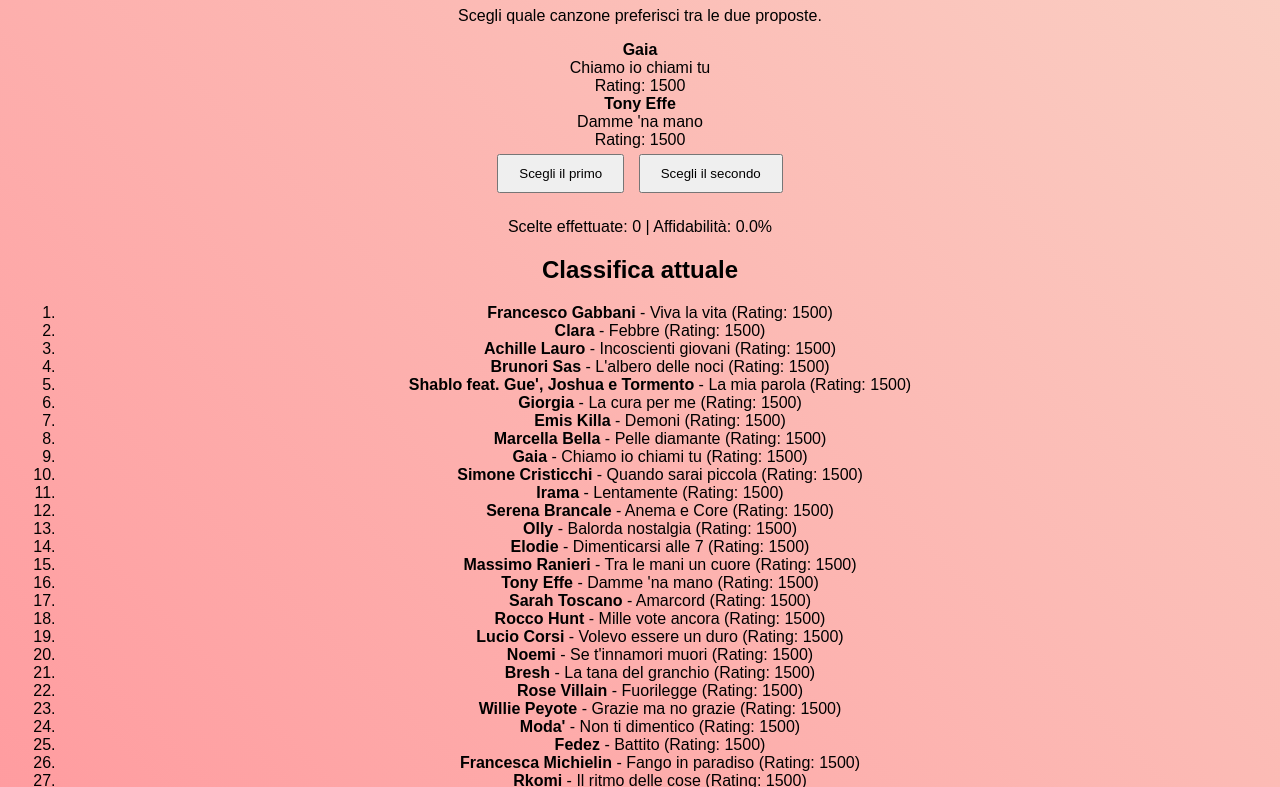
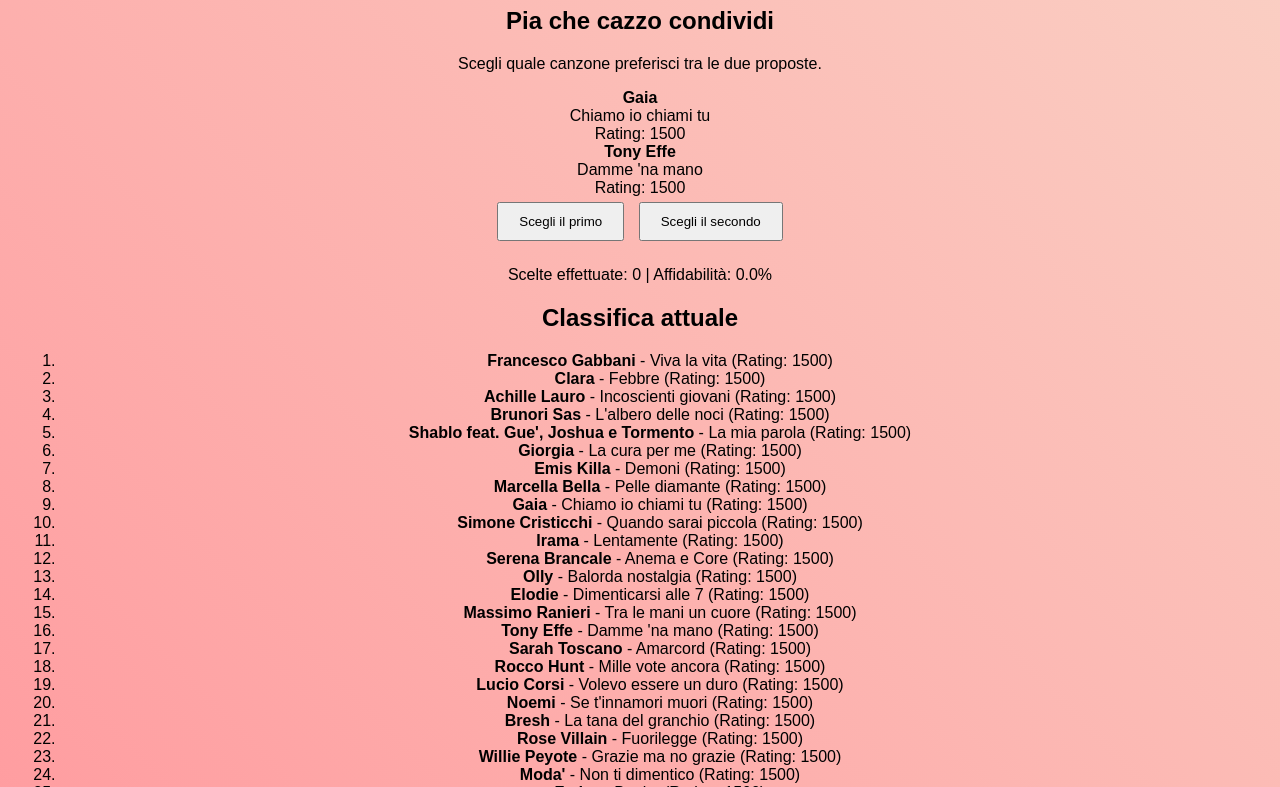
Before and after one commit to dastechimpianti/sanremo-app, a plain HTML site: page index.html in a window 1280 px wide. Shown: the part 93-880 px from the top of the page. Drawn offline with Linux system fonts and the light colour scheme.

Commit message:
Update index.html

```diff
--- a/index.html
+++ b/index.html
@@ -18,6 +18,7 @@
 </head>
 <body>
   <h1>Confronta le canzoni di Sanremo 2025</h1>
+  <h2>Pia che cazzo condividi</h2>
   <p>Scegli quale canzone preferisci tra le due proposte.</p>
 
   <div id="comparison">
```
